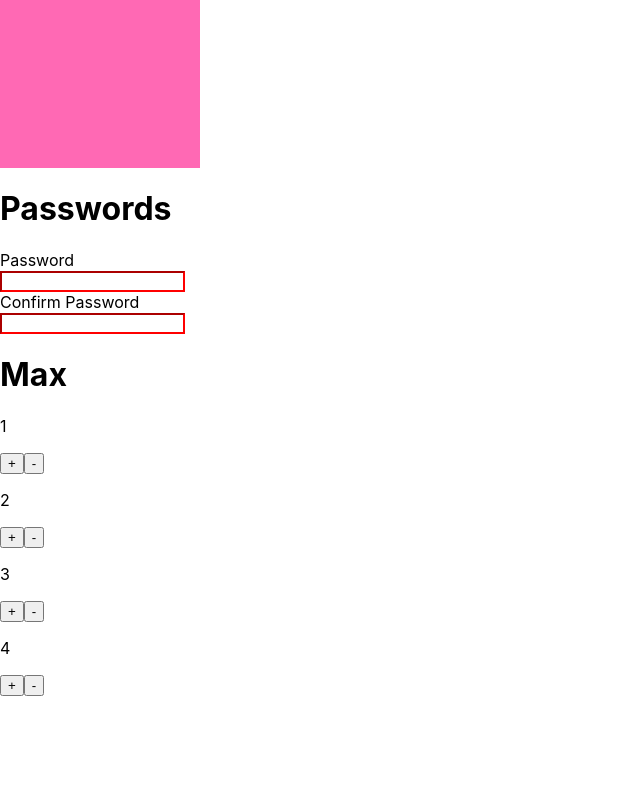
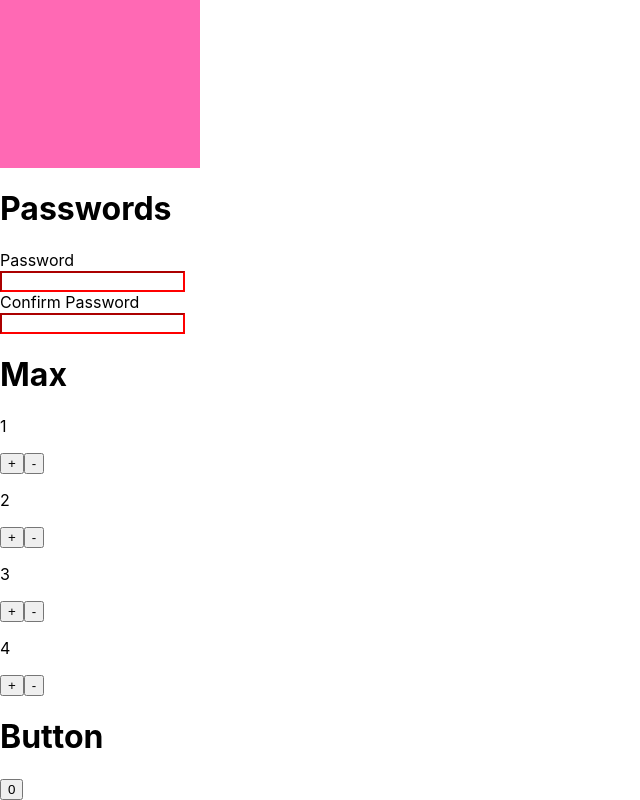
Before and after one commit to Timothy-Merchant/Week10ReactChallenges, a React (Create React App) app: page / in a window 1280 px wide. Shown: the part 232-1032 px from the top of the page, without its empty margins (0-640 px from the left). Before the commit the page ends 928 px from the top, so only its background shows below. Built offline with nearby package versions, Linux system fonts and the light colour scheme.

Commit message:
completed lifting state up challenge 01

```diff
--- a/src/App.js
+++ b/src/App.js
@@ -2,6 +2,7 @@ import './App.css';
 import Squares from './components/squares/Squares';
 import SignUp from './components/passwords/SignUp';
 import Max from './components/counters/Max';
+import Button from './components/Day01Afternoon/Button';
 
 function App() {
   return (
@@ -9,6 +10,7 @@ function App() {
       <Squares color="hotpink" />
       <SignUp minimumLength={12} />
       <Max count={[1, 2, 3, 4]} />
+      <Button handleUpdate={ (value) => console.log(value) } />
     </>
   );
 }
--- /dev/null
+++ b/src/components/Day01Afternoon/Button.js
@@ -0,0 +1,36 @@
+import { Component } from "react";
+
+// <Button handleUpdate={ (value) => console.log(value) } />
+
+class Button extends Component {
+
+
+    constructor(props) {
+        super(props);
+        this.state = {
+            clicks: 0
+        }
+
+        this.reportClicks = this.reportClicks.bind(this)
+    }
+
+
+    reportClicks() {
+
+        this.setState({ clicks: this.state.clicks + 1 })
+
+        this.props.handleUpdate(this.state.clicks);
+    }
+
+    render() {
+        return (
+            <>
+                <h1>Button</h1>
+                <button onClick={this.reportClicks}>{this.state.clicks}</button>
+            </>
+        )
+    }
+
+}
+
+export default Button;
```
